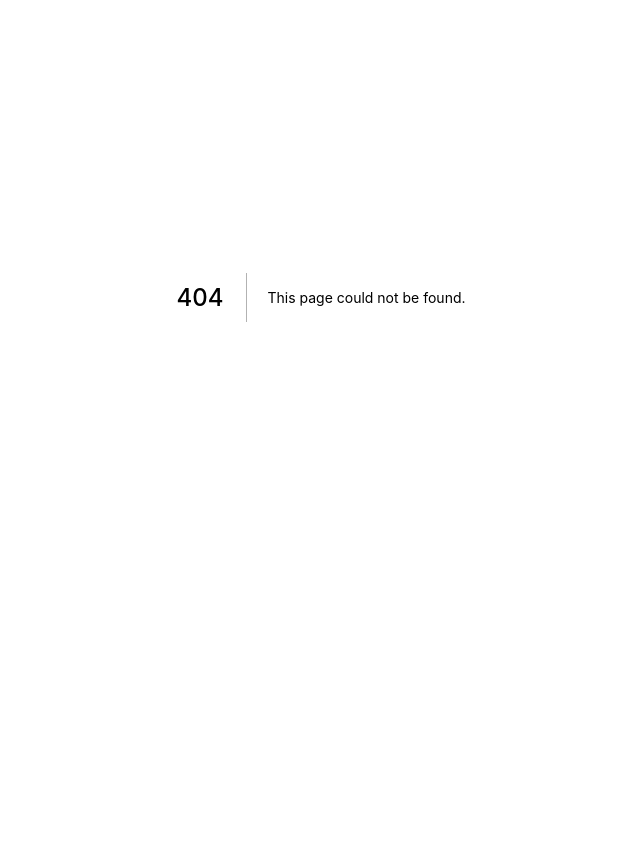
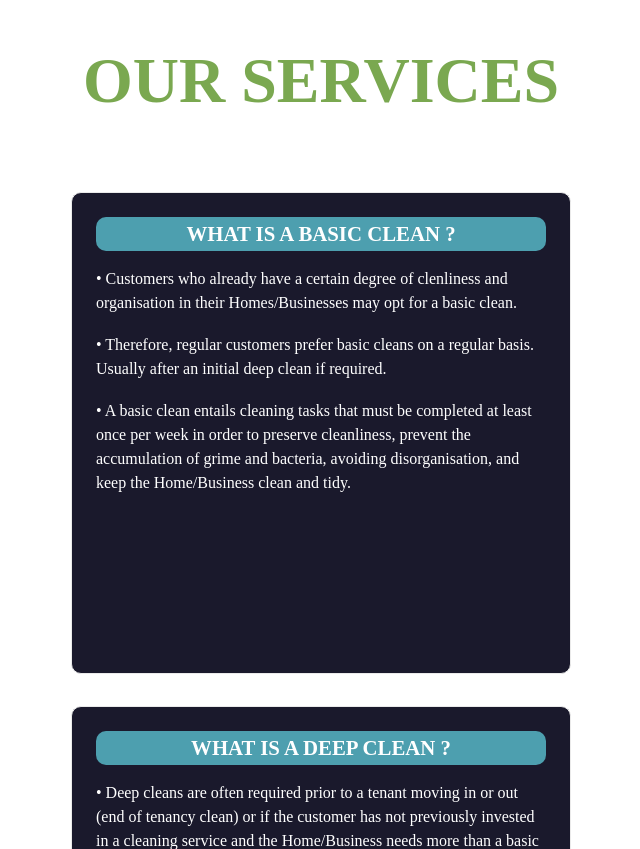
Before and after one commit to Tucker2015/GCS_Website, a Next.js app: page /services in a window 1280 px wide. Before the commit this address had no page. Shown: the part 103-952 px from the top of the page, without its empty margins (319-959 px from the left). Before the commit the page ends 800 px from the top, so only its background shows below. Built offline with nearby package versions, Linux system fonts and the light colour scheme.

Commit message:
- Rename services

```diff
--- a/components/Layout.js
+++ b/components/Layout.js
@@ -18,9 +18,9 @@ export default function Layout({ children }) {
                                 <a className={styles.navlink}>Home</a>
                             </li>
                         </Link>
-                        <Link href='/about'>
+                        <Link href='/services'>
                             <li className={styles.navitem}>
-                                <a className={styles.navlink}>About</a>
+                                <a className={styles.navlink}>Services</a>
                             </li>
                         </Link>
                         <Link href='/contact'>
--- /dev/null
+++ b/pages/services.js
@@ -0,0 +1,35 @@
+import Head from 'next/head'
+import styles from '../styles/Home.module.css'
+
+export default function Service() {
+    return (
+        <div className={styles.container}>
+            <Head>
+                <title>Create Next App</title>
+                <link rel="icon" href="/favicon.ico" />
+            </Head>
+
+            <main className={styles.main}>
+                <h1 className={styles.title}>OUR SERVICES</h1>
+                <div className={styles.grid}>
+                    <div className={styles.card}>
+                        <h3>WHAT IS A BASIC CLEAN ?</h3>
+                        <p>• Customers who already have a certain degree of clenliness and organisation in their Homes/Businesses may opt for a basic clean.</p>
+                        <br></br>
+                        <p>• Therefore, regular customers prefer basic cleans on a regular basis.  Usually after an initial deep clean if required.</p>
+                        <br></br>
+                        <p>• A basic clean entails cleaning tasks that must be completed at least once per week in order to preserve cleanliness, prevent the accumulation of grime and bacteria, avoiding disorganisation, and keep the Home/Business clean and tidy.</p>
+                    </div>
+                    <div className={styles.card}>
+                        <h3>WHAT IS A DEEP CLEAN ?</h3>
+                        <p>• Deep cleans are often required prior to a tenant moving in or out (end of tenancy clean) or if the customer has not previously invested in a cleaning service and the Home/Business needs more than a basic clean</p>
+                        <br></br>
+                        <p>• We recommend a deep clean in the Home at least twice a year.  However, for a business a deep clean is likely to be required more frequently.</p>
+                        <br></br>
+                        <p>• It differs from a basic clean in that it removes the home's deep grime and dirt by covering areas that aren't covered by a basic clean.</p>
+                    </div>
+                </div>
+            </main>
+        </div>
+    )
+}
--- a/styles/Home.module.css
+++ b/styles/Home.module.css
@@ -58,6 +58,12 @@
   font-family: "GothicRound";
   color: #7aa850;
 }
+.subtitle {
+  line-height: 1.15;
+  font-size: 2rem;
+  font-family: "GothicRound";
+  color: #7aa850;
+}
 
 .title,
 .description {
@@ -84,8 +90,8 @@
   align-items: center;
   justify-content: center;
   flex-wrap: wrap;
-  max-width: 800px;
-  margin-top: 3rem;
+  max-width: 1000px;
+  margin-top: 1rem;
 }
 
 .card {
@@ -94,45 +100,63 @@
   padding: 1.5rem;
   text-align: left;
   color: inherit;
+  height: 27rem;
+  background-color: rgba(26, 25, 44);
   text-decoration: none;
   border: 1px solid #eaeaea;
   border-radius: 10px;
   transition: color 0.15s ease, border-color 0.15s ease;
 }
 
-.card:hover,
+/* .card:hover,
 .card:focus,
 .card:active {
   color: #0070f3;
   border-color: #0070f3;
   cursor: pointer;
-}
+} */
 
 .card h3 {
-  background-color: #eaeaea;
+  border-radius: 10px;
+  background-color: rgba(77, 159, 175);
+  color: #fff;
   padding: 5px;
   margin: 0 0 1rem 0;
-  font-size: 1.5rem;
+  font-size: 1.3rem;
+  text-align: center;
 }
 
 .card p {
   margin: 0;
-  font-size: 1.25rem;
+  font-size: 1rem;
   line-height: 1.5;
+  font-size: 1rem;
+  color: #fff;
 }
 
 .logo {
   height: 1em;
 }
 
-@media (max-width: 900px) {
+@media (max-width: 1050px) {
   .grid {
     width: 100%;
     flex-direction: column;
   }
   .title {
     margin: 10px;
-    font-size: 2rem;
+    font-size: 3rem;
     font-family: "GothicRound";
   }
 }
+@media (max-width: 785px) {
+  .grid {
+    width: 100%;
+    flex-direction: column;
+  }
+  .title {
+    margin: 10px;
+    font-size: 1.8rem;
+    font-family: "GothicRound";
+  }
+}
--- a/styles/Layout.module.css
+++ b/styles/Layout.module.css
@@ -50,7 +50,7 @@
 }
 
 .navlogo {
-  font-size: 1.7rem;
+  font-size: 2rem;
   color: #d6d6d7;
   display: flex;
   width: 100%;
@@ -87,7 +87,7 @@
   justify-content: center;
   align-items: center;
 }
-@media only screen and (max-width: 768px) {
+@media only screen and (max-width: 1050px) {
   .navmenu {
     position: fixed;
     left: -100%;
```
Also changed, not shown: pages/about.js (deleted, +0 -27 lines).
